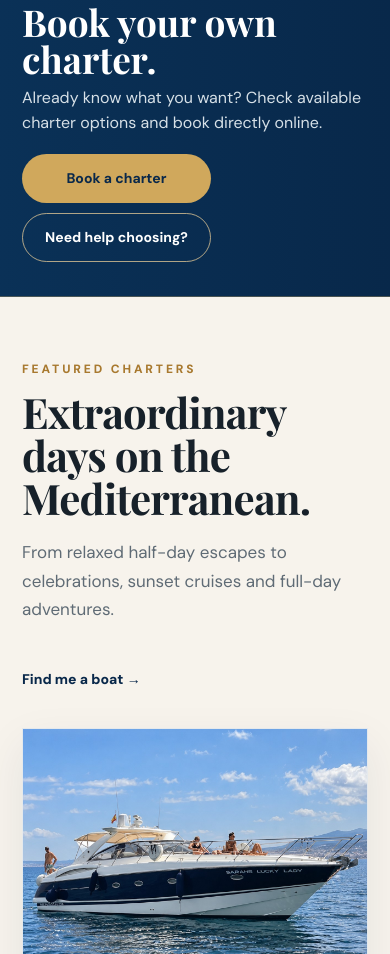
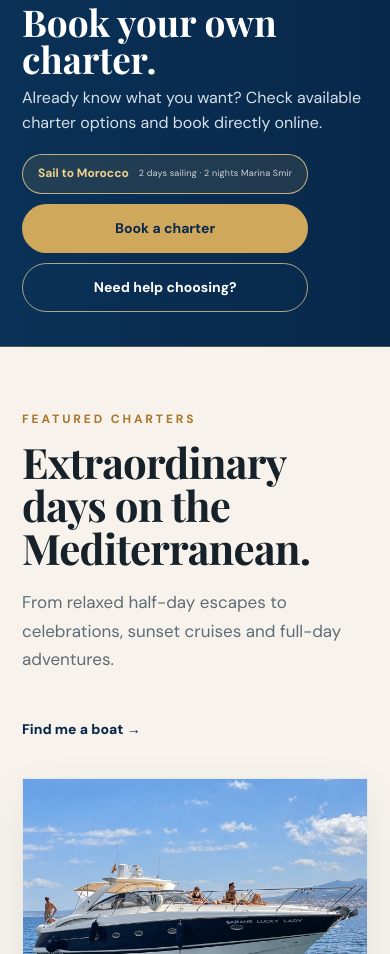
Before and after one commit to SailandPowerCharters/sotoboats, a website: page public/index.html in a window 390 px wide. Shown: the part 1896-2850 px from the top of the page. Drawn offline with nearby package versions, Linux system fonts and the light colour scheme.

Commit message:
Add Morocco sailing option to booking section

```diff
--- a/public/index.html
+++ b/public/index.html
@@ -1677,6 +1677,61 @@
     .soto-contact-option {
       grid-template-columns: 42px 1fr auto;
       padding: 12px;
+    }
+  }
+</style>
+
+
+<style id="soto-morocco-cta-style">
+  .booking-strip-actions{
+    display:flex;
+    align-items:center;
+    justify-content:flex-end;
+    gap:10px;
+    flex-wrap:wrap;
+  }
+
+  .morocco-pill{
+    display:inline-flex;
+    align-items:center;
+    gap:10px;
+    min-height:40px;
+    padding:8px 15px;
+    border:1px solid rgba(239,209,139,.78);
+    border-radius:999px;
+    background:rgba(211,170,90,.12);
+    color:#fff;
+    text-decoration:none;
+    white-space:nowrap;
+    transition:background .18s ease, transform .18s ease, border-color .18s ease;
+  }
+
+  .morocco-pill:hover{
+    background:rgba(211,170,90,.22);
+    border-color:#efd18b;
+    transform:translateY(-1px);
+  }
+
+  .morocco-pill strong{
+    color:#efd18b;
+    font-size:12px;
+    line-height:1.1;
+  }
+
+  .morocco-pill span{
+    color:rgba(255,255,255,.78);
+    font-size:9px;
+    line-height:1.1;
+    letter-spacing:.02em;
+  }
+
+  @media(max-width:760px){
+    .booking-strip-actions{
+      justify-content:flex-start;
+    }
+    .morocco-pill{
+      width:100%;
+      justify-content:center;
     }
   }
 </style>
@@ -1945,7 +2000,8 @@
         <p>Already know what you want? Check available charter options and book directly online.</p>
       </div>
       <div class="self-book-actions">
-        <a class="btn btn-gold booking-link" href="https://sp-charter-dashboard.onrender.com/book">Book a charter</a>
+        <a class="morocco-pill" href="/morocco/"><strong>Sail to Morocco</strong><span>2 days sailing · 2 nights Marina Smir</span></a>
+<a class="btn btn-gold booking-link" href="https://sp-charter-dashboard.onrender.com/book">Book a charter</a>
         <a class="btn btn-outline-gold" href="/find-a-boat.html">Need help choosing?</a>
       </div>
     </section>
```
